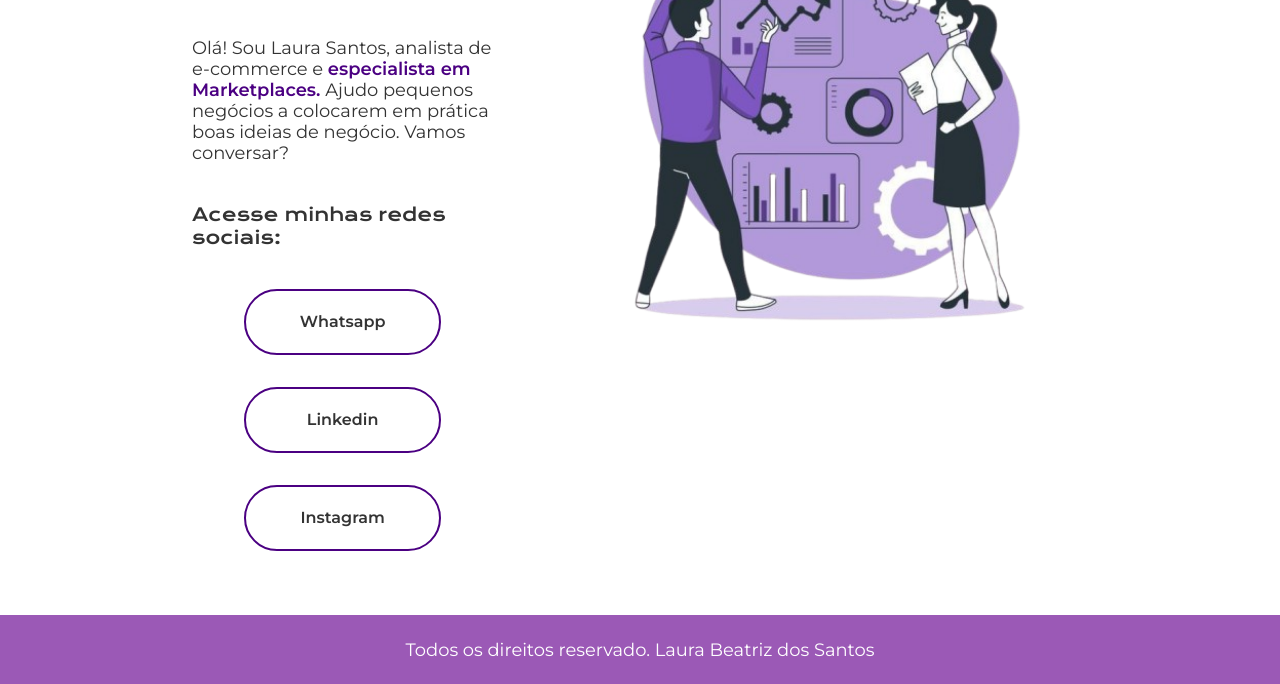
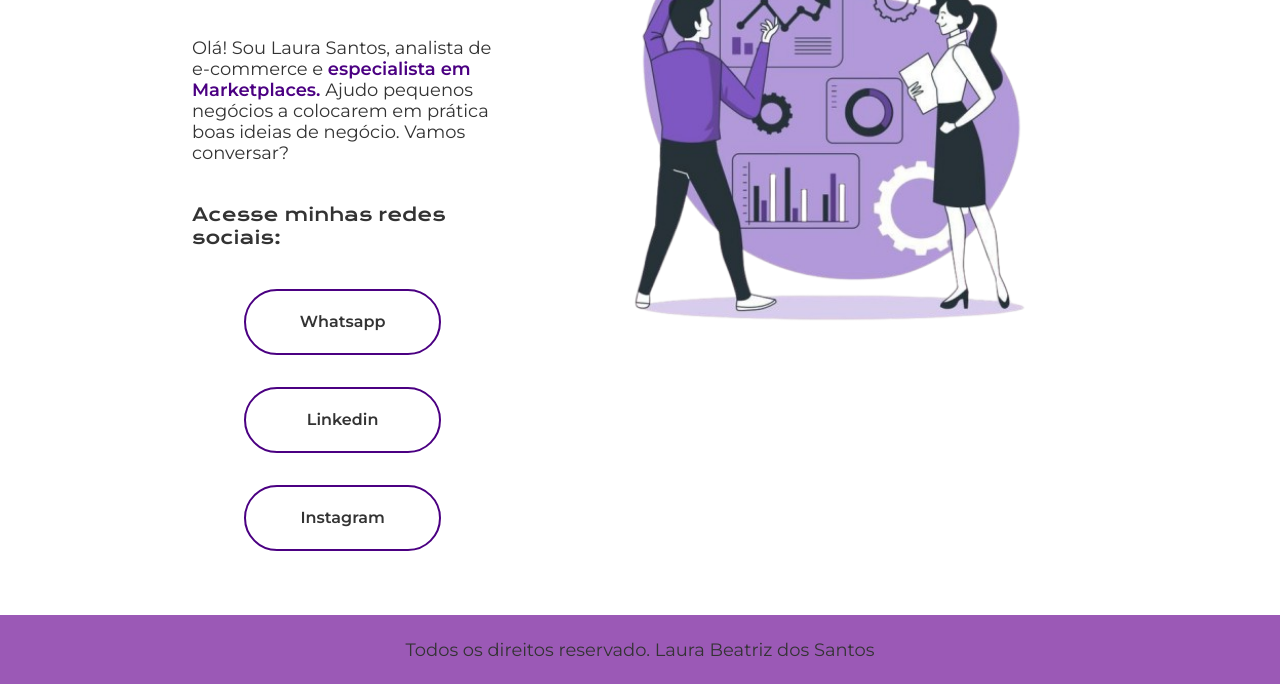
Before and after one commit to laurabsnts/portifolio, a plain HTML site: page index.html in a window 1280 px wide. Shown: the part 402-1086 px from the top of the page. Drawn offline with nearby package versions, Linux system fonts and the light colour scheme.

Commit message:
Update style.css

```diff
--- a/style/style.css
+++ b/style/style.css
@@ -94,7 +94,7 @@ body {
     background-color: var(--cor-hover);
 }
 .rodape{
-    color: var(--cor-primaria);
+    color: var(--cor-secundaria);
     background-color: var(--cor-quartenaria);
     text-align: center;
     font-family:var(--fonte-secundaria);
```
